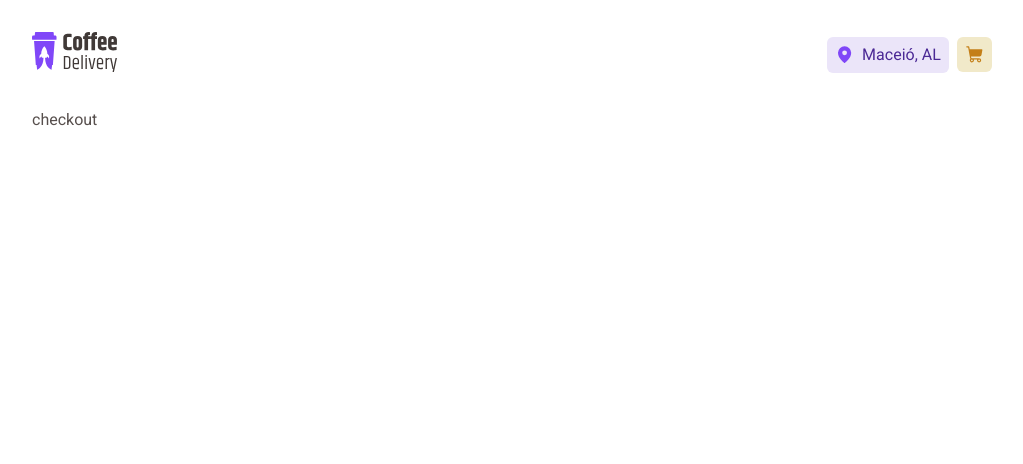
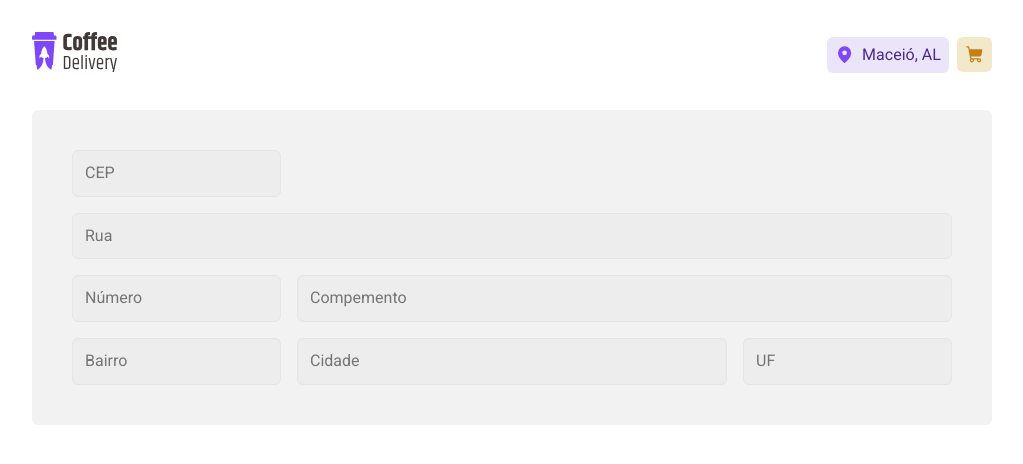
Before and after one commit to joaopedroaat/coffee-delivery, a React (Vite) app: page /checkout in a window 1280 px wide. Shown: the top 464 px of the page, without its empty margins (128-1151 px from the left). Built offline with nearby package versions, Linux system fonts and the light colour scheme.

Commit message:
Created address form and display inputs as grid

```diff
--- /dev/null
+++ b/src/pages/Checkout/components/AddressForm/index.tsx
@@ -0,0 +1,17 @@
+import { AddressFormContainer, AddressInput, AddressGrid } from './styles'
+
+export function AddressForm() {
+  return (
+    <AddressFormContainer>
+      <AddressGrid>
+        <AddressInput placeholder="CEP" area="cep" />
+        <AddressInput placeholder="Rua" area="street" />
+        <AddressInput placeholder="Número" area="number" />
+        <AddressInput placeholder="Compemento" area="complement" />
+        <AddressInput placeholder="Bairro" area="district" />
+        <AddressInput placeholder="Cidade" area="city" />
+        <AddressInput placeholder="UF" area="state" />
+      </AddressGrid>
+    </AddressFormContainer>
+  )
+}
--- /dev/null
+++ b/src/pages/Checkout/components/AddressForm/styles.ts
@@ -0,0 +1,36 @@
+import styled from 'styled-components'
+
+export const AddressFormContainer = styled.div`
+  background: ${(props) => props.theme['base-card']};
+
+  padding: 2.5rem;
+  border-radius: 6px;
+`
+
+interface AddressInputProps {
+  area: string
+}
+
+export const AddressGrid = styled.div`
+  display: grid;
+  grid-template-columns: 1fr 1fr 1fr 1fr;
+  grid-gap: 1rem;
+  grid-template-areas:
+    'cep . . .'
+    'street street street street'
+    'number complement complement complement'
+    'district city city state';
+`
+
+export const AddressInput = styled.input<AddressInputProps>`
+  background: ${(props) => props.theme['base-input']};
+
+  grid-area: ${(props) => props.area};
+
+  border: 1px solid ${(props) => props.theme['base-button']};
+  border-radius: 6px;
+
+  padding: 0.75rem;
+
+  color: ${(props) => props.theme['base-text']};
+`
--- a/src/pages/Checkout/index.tsx
+++ b/src/pages/Checkout/index.tsx
@@ -1,5 +1,12 @@
+import { AddressForm } from './components/AddressForm'
 import { CheckoutContainer } from './styles'
 
 export function Checkout() {
-  return <CheckoutContainer>checkout</CheckoutContainer>
+  return (
+    <CheckoutContainer>
+      <form>
+        <AddressForm />
+      </form>
+    </CheckoutContainer>
+  )
 }
```
